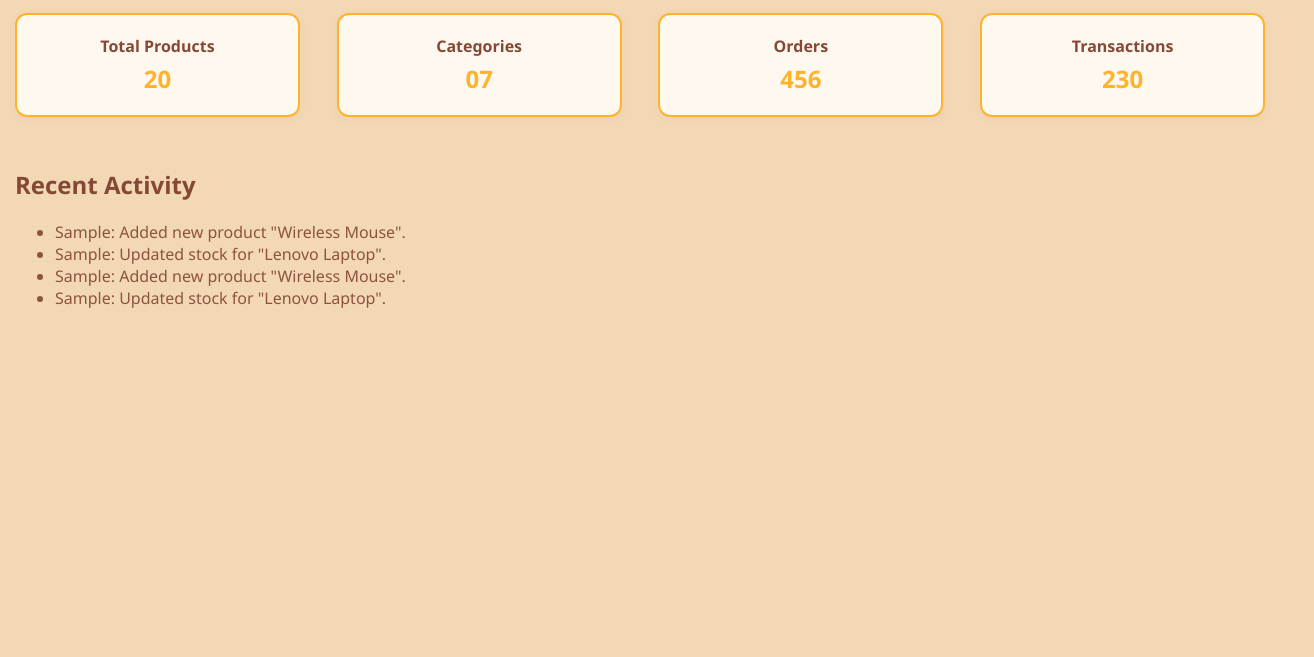
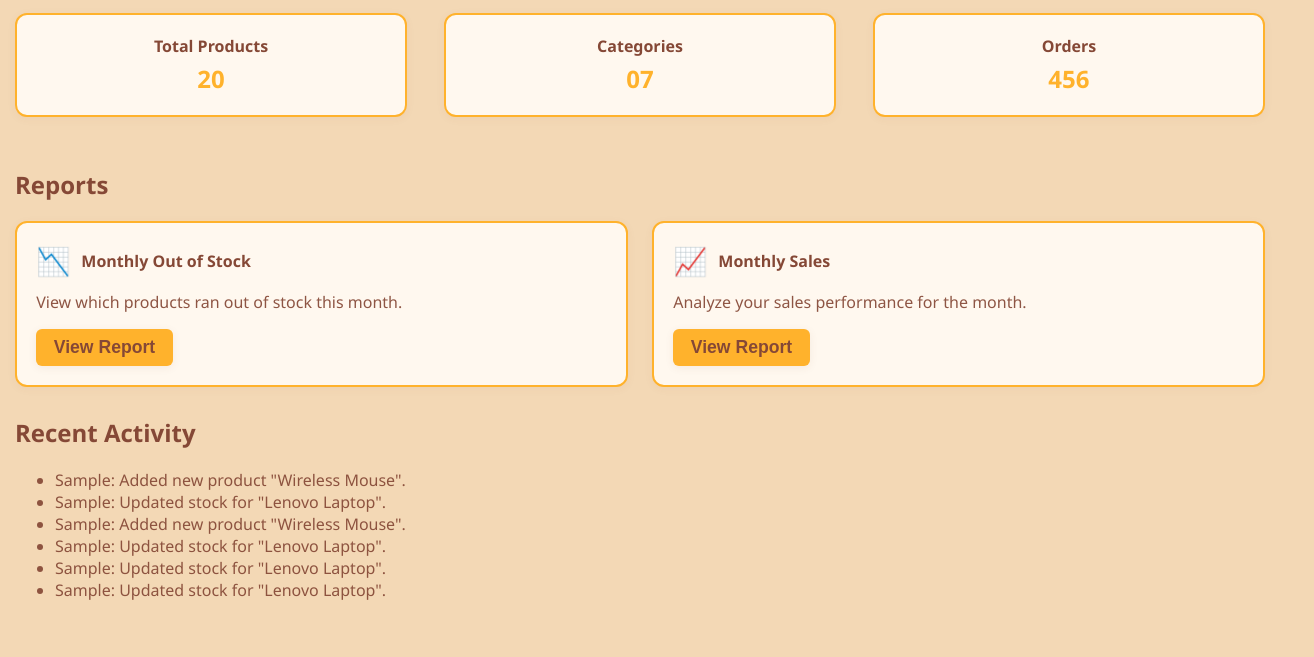
Before and after one commit to nitish-kumar-03x/stock-over-flow, a website: page client/pages/dashboard.html in a window 1280 px wide. Shown: the part 143-800 px from the top of the page, 1314 px wide, since content can reach past the window. Drawn offline with Linux system fonts and the light colour scheme; no server answers.

Commit message:
added tracker and planned development

```diff
--- a/client/components/nav-private.html
+++ b/client/components/nav-private.html
@@ -9,8 +9,6 @@
     <a href="products.html">Products</a>
     <a href="categories.html">Categories</a>
     <a href="orders.html">Orders</a>
-    <a href="transactions.html">Transactions</a>
-    <a href="reports.html">Reports</a>
     <a href="settings.html">Settings</a>
     <a href="#" id="logout-link">Logout</a>
   </div>
--- a/client/pages/dashboard.html
+++ b/client/pages/dashboard.html
@@ -1,5 +1,6 @@
 <!doctype html>
 <html lang="en">
+
 <head>
   <meta charset="UTF-8" />
   <title>Dashboard - SOF</title>
@@ -12,6 +13,7 @@
       min-height: 100vh;
       font-family: 'Segoe UI', Arial, sans-serif;
     }
+
     .dashboard-container {
       max-width: 1300px;
       margin: 0 auto;
@@ -20,17 +22,20 @@
       border-radius: 20px;
       box-shadow: 0 8px 32px rgba(133, 72, 54, 0.06);
     }
+
     .dashboard-welcome {
       font-size: 1.17rem;
       color: #fff;
       margin-bottom: 1.7rem;
     }
+
     .dashboard-summary {
       display: flex;
       gap: 2.3rem;
       flex-wrap: wrap;
       margin-bottom: 2.2rem;
     }
+
     .dashboard-card {
       flex: 1 1 185px;
       background: #fff8ef;
@@ -41,21 +46,25 @@
       text-align: center;
       margin-bottom: 1rem;
     }
+
     .dashboard-card-title {
       color: #854836;
       font-weight: 600;
       margin-bottom: 0.3rem;
     }
+
     .dashboard-card-value {
       font-size: 1.5rem;
       color: #ffb22c;
       font-weight: bold;
     }
+
     @media (max-width: 900px) {
       .dashboard-summary {
         flex-direction: column;
       }
     }
+
     @media (max-width: 600px) {
       .dashboard-container {
         padding: 1rem 0.2rem;
@@ -65,6 +74,7 @@
   <script defer src="../scripts/api.js"></script>
   <script defer src="../scripts/common.js"></script>
 </head>
+
 <body>
   <div id="navbar-private"></div>
   <div class="s-nav">
@@ -96,9 +106,36 @@
         <div class="dashboard-card-title">Orders</div>
         <div class="dashboard-card-value" id="suppliers-count">456</div>
       </div>
-        <div class="dashboard-card">
-          <div class="dashboard-card-title">Transactions</div>
-          <div class="dashboard-card-value" id="transactions-count">230</div>
+    </div>
+    <div>
+      <h2 style="color: #854836; margin-top: 1.8rem">Reports</h2>
+      <div style="display: flex; gap: 1.5rem; flex-wrap: wrap; margin-bottom: 1.5rem;">
+        <div
+          style="flex: 1 1 220px; background: #fff8ef; border-radius: 12px; border: 2px solid #ffb22c; box-shadow: 0 2px 10px rgba(133, 72, 54, 0.05); padding: 1.2rem; display: flex; flex-direction: column; align-items: flex-start;">
+          <div style="display: flex; align-items: center; margin-bottom: 0.7rem;">
+            <span style="font-size: 1.7rem; margin-right: 0.7rem;">📉</span>
+            <span style="font-weight: 600; color: #854836;">Monthly Out of Stock</span>
+          </div>
+          <div style="color: #854836; opacity: 0.92; margin-bottom: 1rem;">
+            View which products ran out of stock this month.
+          </div>
+          <button
+            style="background: #ffb22c; color: #854836; border: none; border-radius: 6px; padding: 0.5rem 1.1rem; font-weight: 600; cursor: pointer; transition: background 0.2s;">View
+            Report</button>
+        </div>
+        <div
+          style="flex: 1 1 220px; background: #fff8ef; border-radius: 12px; border: 2px solid #ffb22c; box-shadow: 0 2px 10px rgba(133, 72, 54, 0.05); padding: 1.2rem; display: flex; flex-direction: column; align-items: flex-start;">
+          <div style="display: flex; align-items: center; margin-bottom: 0.7rem;">
+            <span style="font-size: 1.7rem; margin-right: 0.7rem;">📈</span>
+            <span style="font-weight: 600; color: #854836;">Monthly Sales</span>
+          </div>
+          <div style="color: #854836; opacity: 0.92; margin-bottom: 1rem;">
+            Analyze your sales performance for the month.
+          </div>
+          <button
+            style="background: #ffb22c; color: #854836; border: none; border-radius: 6px; padding: 0.5rem 1.1rem; font-weight: 600; cursor: pointer; transition: background 0.2s;">View
+            Report</button>
+        </div>
       </div>
     </div>
     <div>
@@ -107,6 +144,8 @@
         <li>Sample: Added new product "Wireless Mouse".</li>
         <li>Sample: Updated stock for "Lenovo Laptop".</li>
         <li>Sample: Added new product "Wireless Mouse".</li>
+        <li>Sample: Updated stock for "Lenovo Laptop".</li>
+        <li>Sample: Updated stock for "Lenovo Laptop".</li>
         <li>Sample: Updated stock for "Lenovo Laptop".</li>
       </ul>
     </div>
@@ -126,4 +165,5 @@
     });
   </script>
 </body>
+
 </html>
```
Also changed, not shown: tracker.md (added, +9 -0 lines). Lines whose indentation alone changed are shown as unchanged.
